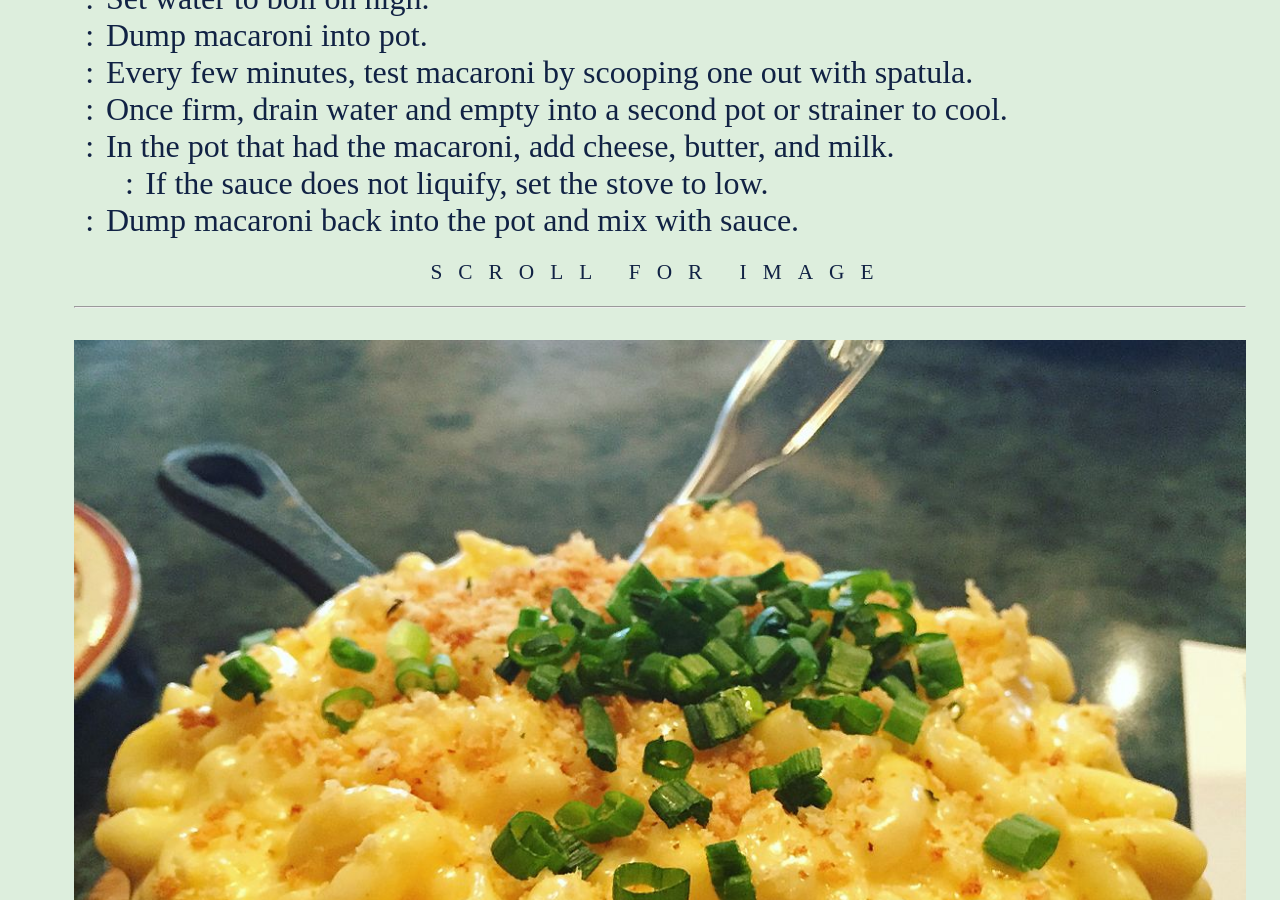
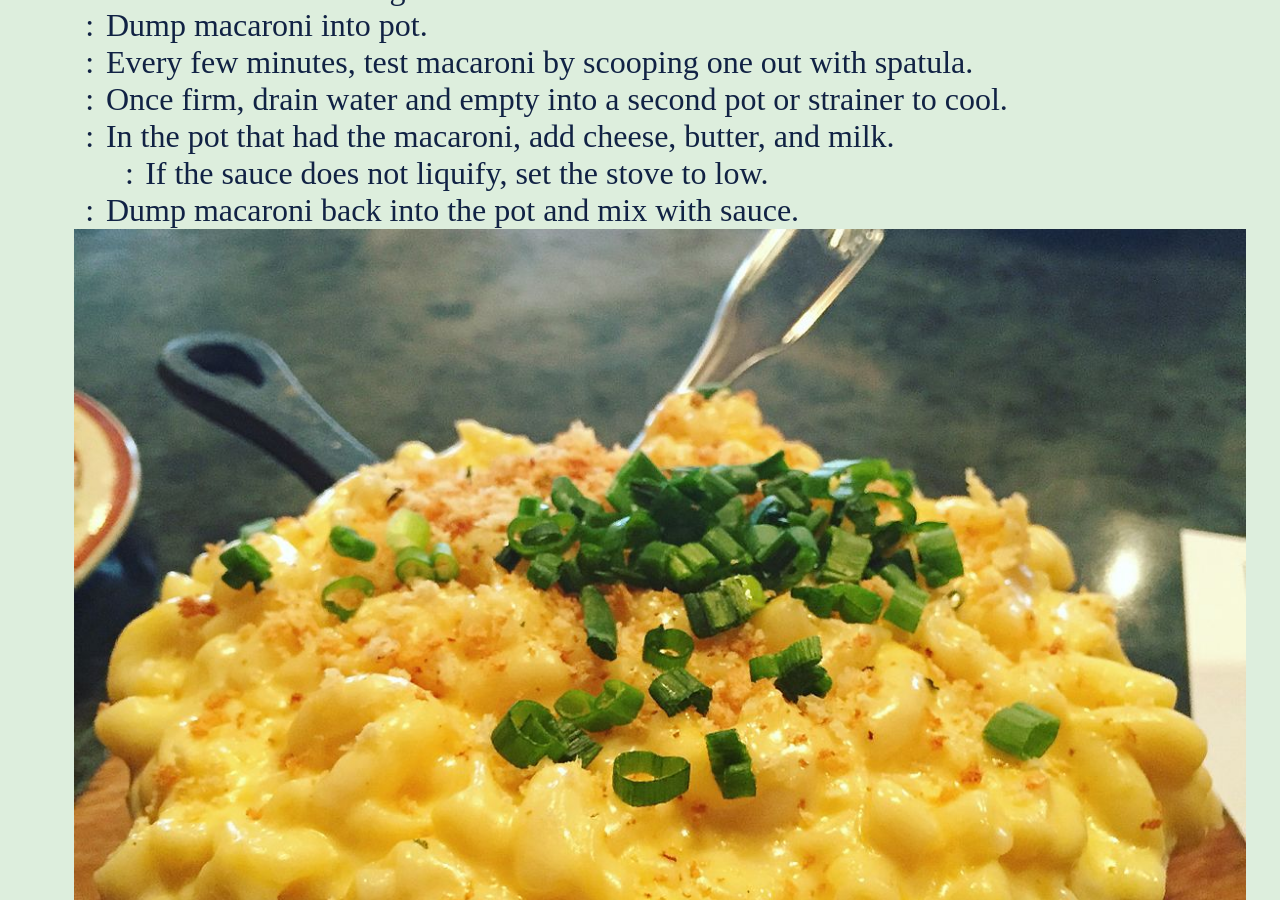
Before and after one commit to cca21/cca21.github.com, a Jekyll site: the page built from recipes/mac_and_cheese.md, in a window 1280 px wide and 900 px high, scrolled down 584 px. Built offline with Jekyll 4.4.1, drawn with Linux system fonts in a browser that asks for light colours; our own code applies the rules of GitHub Pages for plain Markdown files.

Commit message:
Update mac_and_cheese.md

```diff
--- a/recipes/mac_and_cheese.md
+++ b/recipes/mac_and_cheese.md
@@ -1,14 +1,11 @@
 # Macaroni and Cheese
-#### Basic macaroni and cheese recipe for beginners.
-
+### Basic macaroni and cheese recipe for beginners.
 ***
-
 ## Ingredients
 - Macaroni
 - Shredded Cheese
 - Milk
 - Butter
-
 ## Instructions
 - Set water to boil on high.
 - Dump macaroni into pot.
@@ -17,6 +14,4 @@
 - In the pot that had the macaroni, add cheese, butter, and milk.
 	- If the sauce does not liquify, set the stove to low.
 - Dump macaroni back into the pot and mix with sauce.
-### Scroll for image
-***
 ![image](../media/images/mac.jpg)
```
